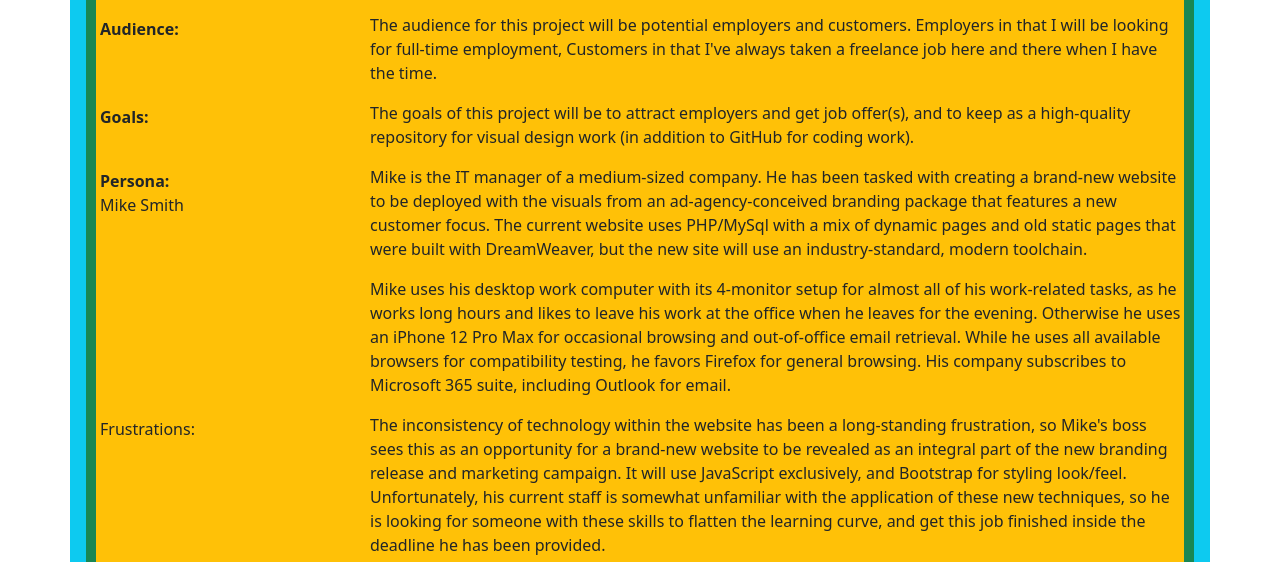
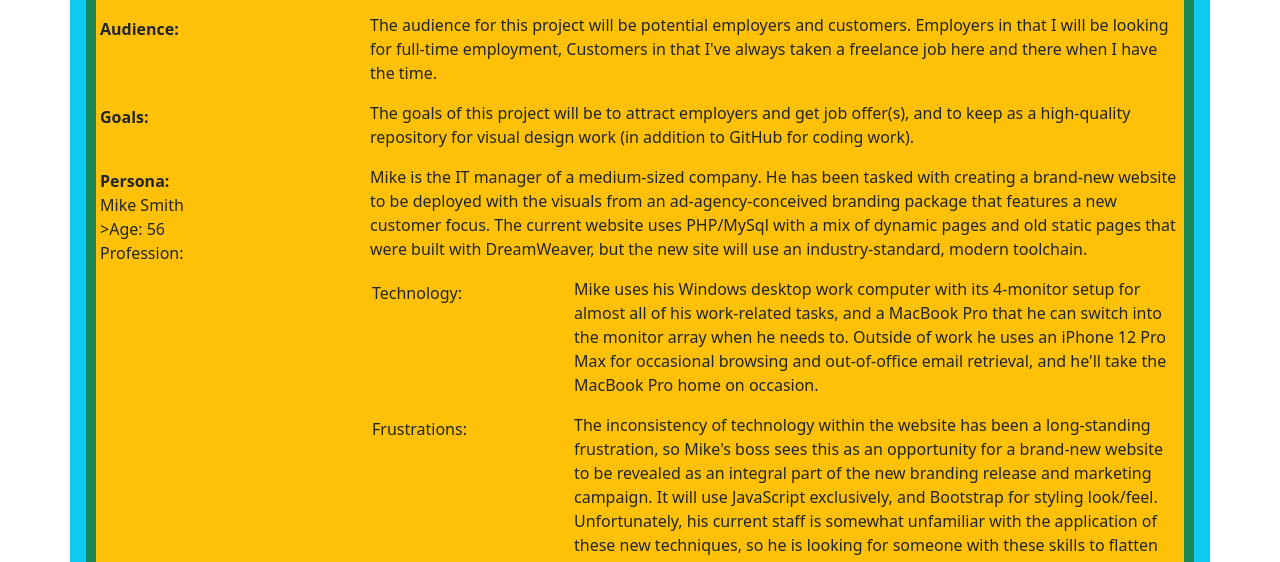
Before and after one commit to ScottCoons/my-pwp-ScottCoons, a plain HTML site: page public_html/documentation/milestone-1.html in a window 1280 px wide. Shown: the part 153-715 px from the top of the page. Drawn offline with nearby package versions, Linux system fonts and the light colour scheme.

Commit message:
final? text edits

```diff
--- a/public_html/documentation/milestone-1.html
+++ b/public_html/documentation/milestone-1.html
@@ -55,11 +55,16 @@
 
     <div class="d-flex row g-1 bg-warning">
         <div class=" col-3 p-1 bg-warning">
-            <p><strong>Persona:</strong><br/>Mike Smith</p>
+            <p><strong>Persona:</strong><br/>Mike Smith<br/>>Age: 56<br/>Profession:</p>
         </div>
         <div class="col-9 bg-warning">
             <p>Mike is the IT manager of a medium-sized company. He has been tasked with creating a brand-new website to be deployed with the visuals from an ad-agency-conceived branding package that features a new customer focus. The current website uses PHP/MySql with a mix of dynamic pages and old static pages that were built with DreamWeaver, but the new site will use an industry-standard, modern toolchain.</p>
-            <p>Mike uses his desktop work computer with its 4-monitor setup for almost all of his work-related tasks, as he works long hours and likes to leave his work at the office when he leaves for the evening.  Otherwise he uses an iPhone 12 Pro Max for occasional browsing and out-of-office email retrieval. While he uses all available browsers for compatibility testing, he favors Firefox for general browsing. His company subscribes to Microsoft 365 suite, including Outlook for email.</p>
+            <div class="row g-1 bg-warning">
+                <div class="col-3 p-1 bg-warning">
+                    <p>Technology:</p>
+                </div>
+                <div class="col-9 bg-warning">
+            <p>Mike uses his Windows desktop work computer with its 4-monitor setup for almost all of his work-related tasks, and a MacBook Pro that he can switch into the monitor array when he needs to. Outside of work he uses an iPhone 12 Pro Max for occasional browsing and out-of-office email retrieval, and he'll take the MacBook Pro home on occasion.</p>
         </div>
     </div>
 
```
